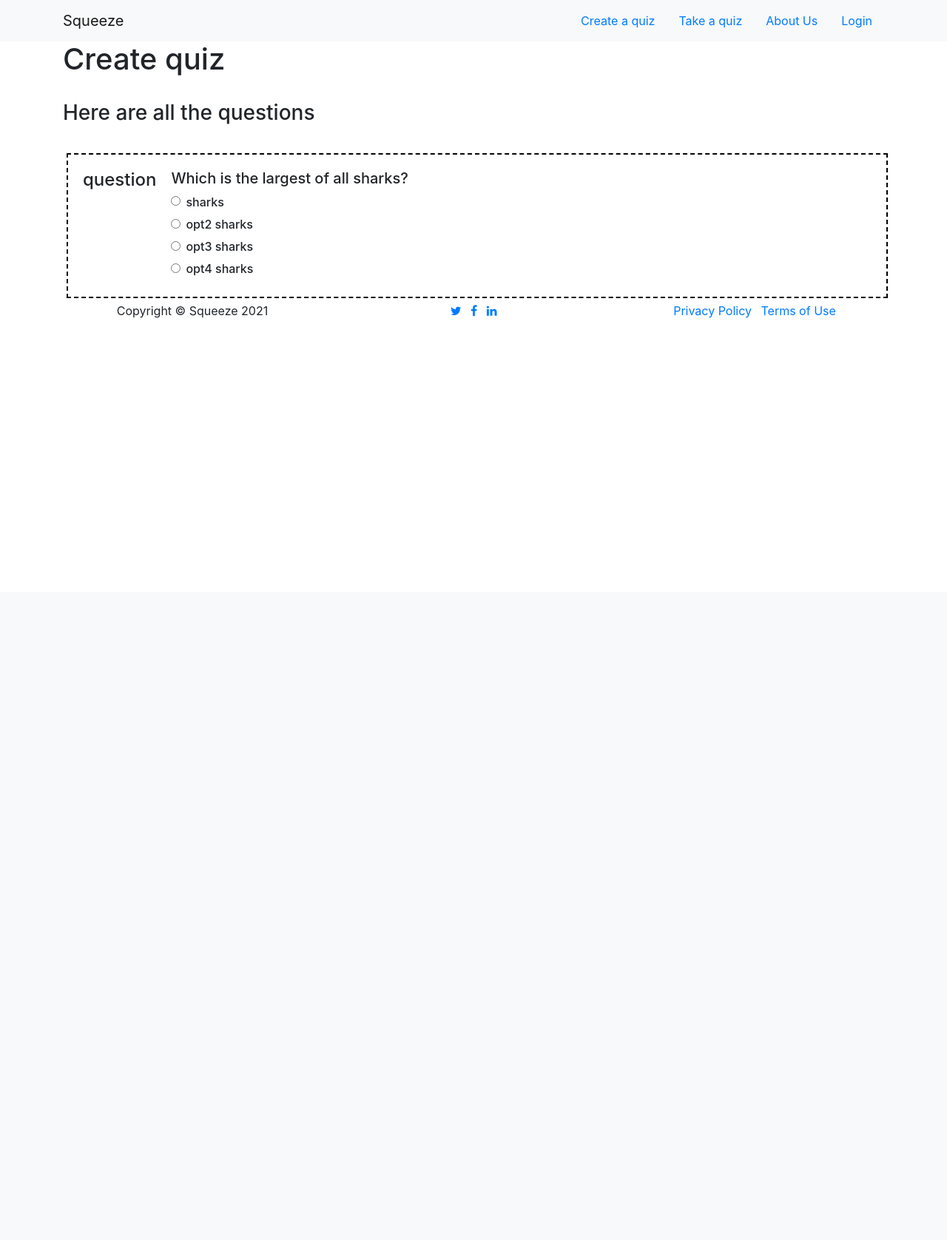
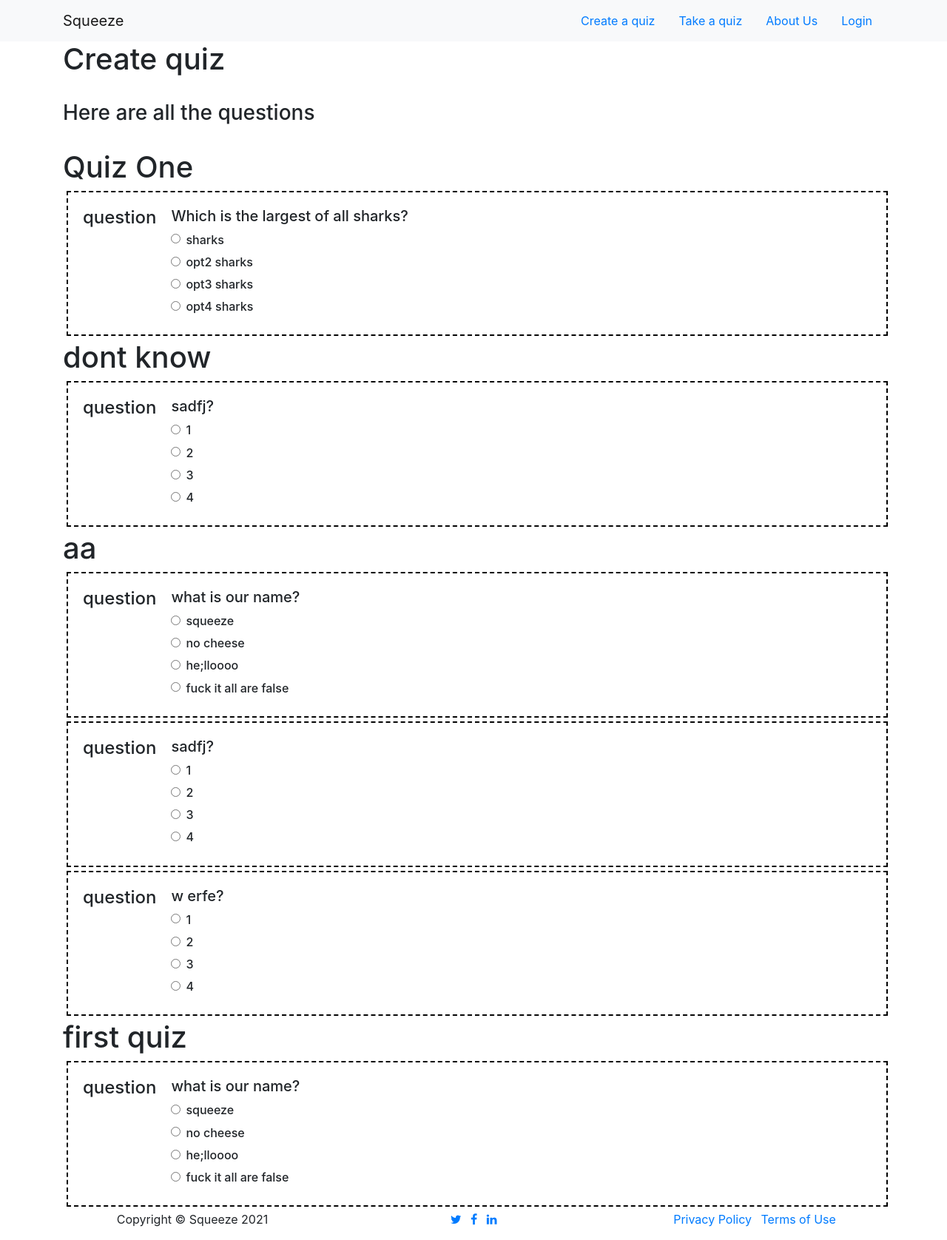
Before and after one commit to Iamgope/Squeeze, a Django app: page /give_quiz/ in a window 1280 px wide. Shown: the whole page at 74% size. Before the commit the page ends 430 px from the top, so only its background shows below. Run offline with Django 3.2, Linux system fonts and the light colour scheme; data comes from the database, SQL or seed files in the repository; some libraries are stand-ins or nearby versions.

Commit message:
display quiz name

```diff
--- a/quizmaker/quizapp/views.py
+++ b/quizmaker/quizapp/views.py
@@ -11,5 +11,5 @@ def landingPage(request):
     return render(request, 'landing.html', {})
 
 def quizPage(request):
-    quizz =  Quizzes.objects.filter(pk = 1)
+    quizz =  Quizzes.objects.all
     return render(request,'give_quiz.html',{'quiz':quizz})
--- a/quizmaker/templates/give_quiz.html
+++ b/quizmaker/templates/give_quiz.html
@@ -10,34 +10,37 @@
 				<h3>Here are all the questions</h3>
 
 			</div>
-			{% for que in quiz %}
-			{% for i in que.questions.all %}
+			{% for i in quiz %}
+			<h1>
+				{{ i.name }}
+			</h1>
+			{% for que in i.questions.all %}
 			<div class="container" style="display: flex; border: 2px dashed black; padding: 10px; margin: 5px;">
 				<h4 style="padding: 10px;">question</h4>
 				<div style="padding: 10px;" class="question">
-					<h5> {{ i.question }}?</h5>
+					<h5> {{ que.question }}?</h5>
 					<div class="form-check">
 						<input class="form-check-input" type="radio" name="{{ que }}" id="{{ que }}.1" value="option1">
 						<label class="form-check-label" for="{{ que }}.1">
-						<h6>{{i.opt1}}<h6>
+						<h6>{{que.opt1}}<h6>
 						</label>
 					</div>
 					<div class="form-check">
 						<input class="form-check-input" type="radio" name="{{ que }}" id="{{ que }}.2" value="option2">
 						<label class="form-check-label" for="{{ que }}.2">
-							<h6>{{i.opt2}}<h6>
+							<h6>{{que.opt2}}<h6>
 						</label>
 					</div>
 					<div class="form-check">
 						<input class="form-check-input" type="radio" name="{{ que }}" id="{{ que }}.3" value="option3">
 						<label class="form-check-label" for="{{ que }}.3">
-							<h6>{{i.opt3}}<h6>
+							<h6>{{que.opt3}}<h6>
 						</label>
 					</div>
 					<div class="form-check">
 						<input class="form-check-input" type="radio" name="{{ que }}" id="{{ que }}.4" value="option4">
 						<label class="form-check-label" for="{{ que }}.4">
-							<h6>{{i.opt4}}</h6>
+							<h6>{{que.opt4}}</h6>
 						</label>
 					</div>
 				</div>
```
